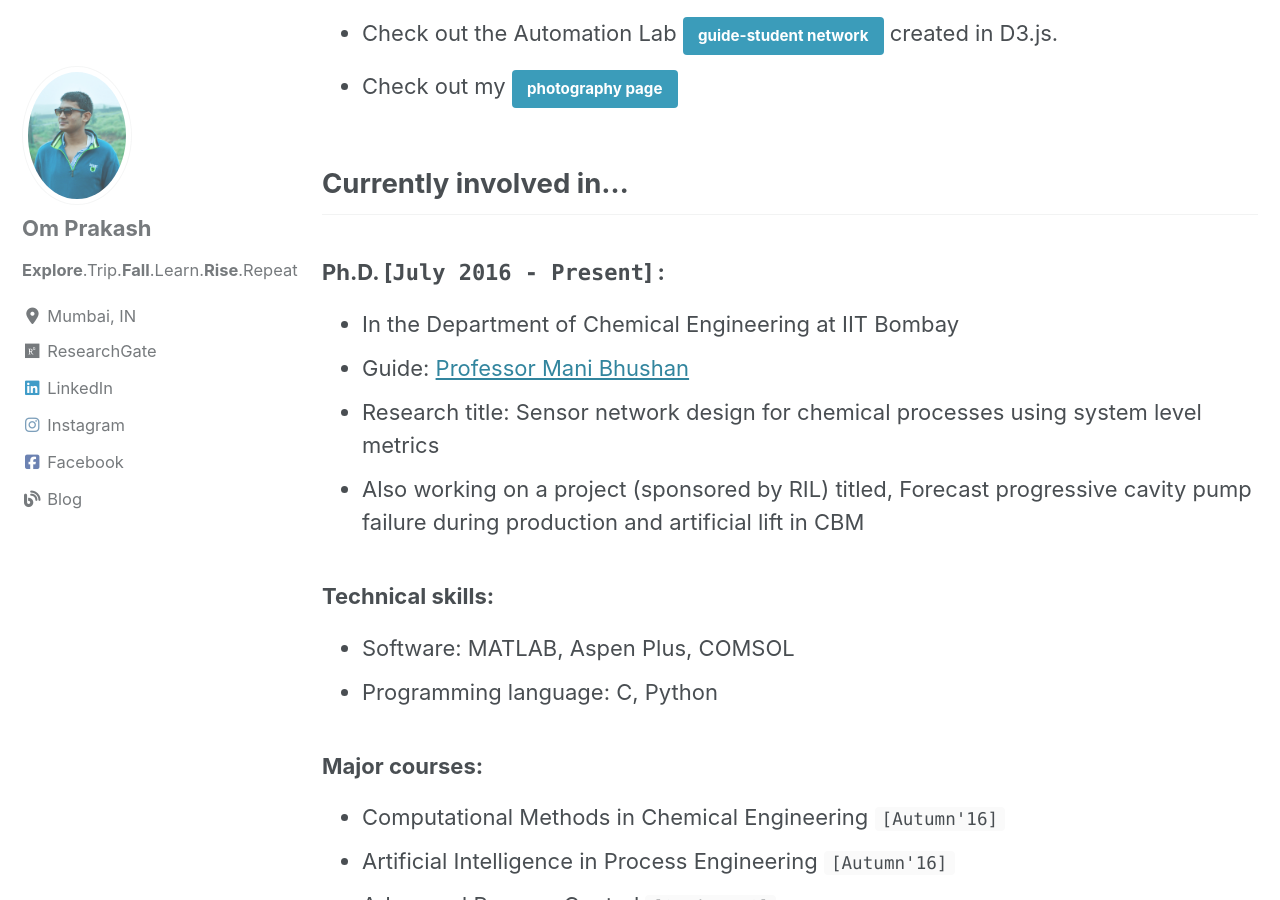
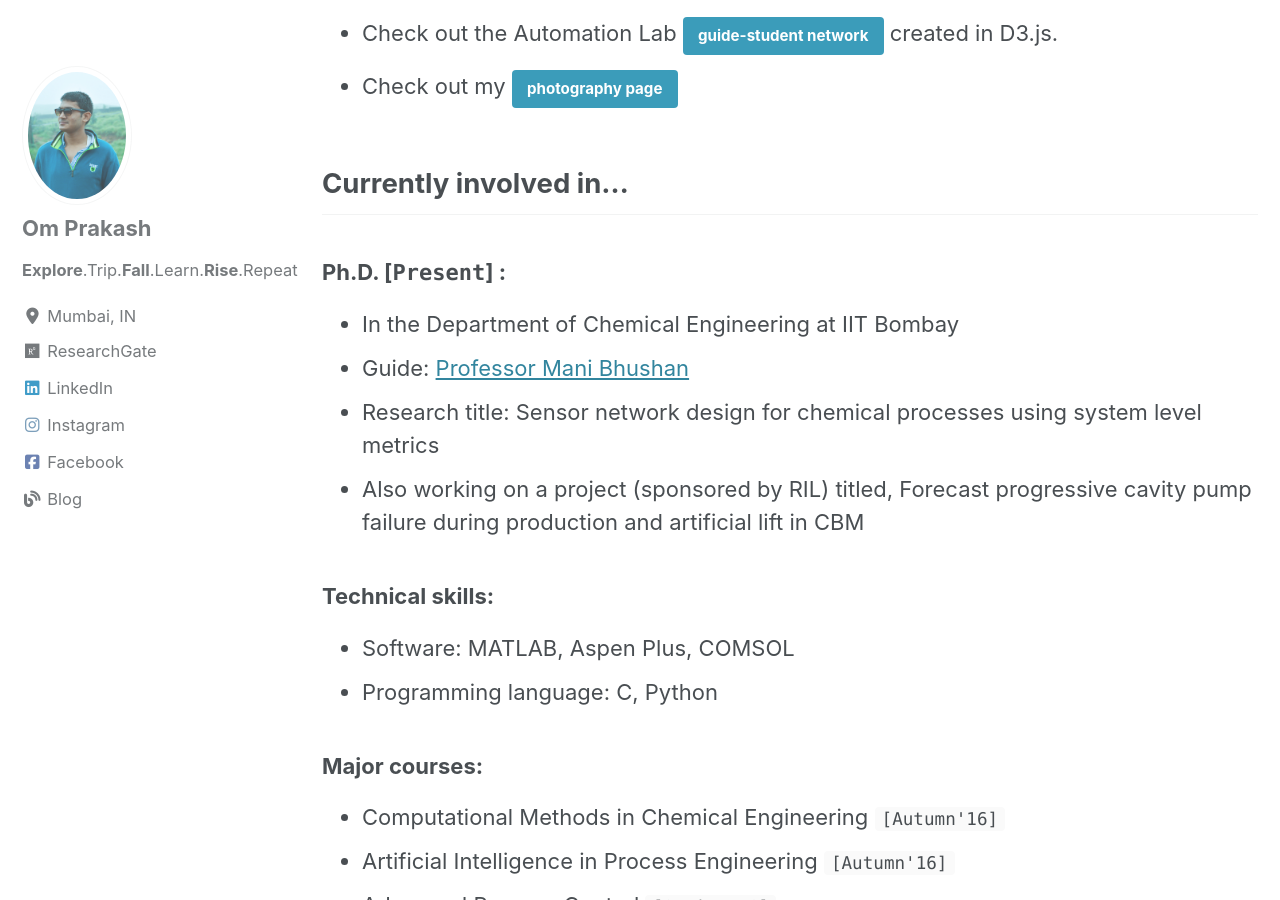
Before and after one commit to prakashoms/prakashoms.github.io, a Jekyll site: the page built from _pages/about.md, in a window 1280 px wide and 900 px high, scrolled down 313 px. Built offline with Jekyll 4.4.1, drawn with Linux system fonts in a browser that asks for light colours; cached includes are drawn as plain includes; nearby versions of some CDN libraries.

Commit message:
Update about.md

```diff
--- a/_pages/about.md
+++ b/_pages/about.md
@@ -21,7 +21,7 @@ My resume can be found here as a [PDF](#) (soon to be updated).
 
 ## Currently involved in...
 
-### Ph.D. [`July 2016 - Present`] :
+### Ph.D. [`Present`] :
 - In the Department of Chemical Engineering at IIT Bombay
 - Guide: [Professor Mani Bhushan](https://www.che.iitb.ac.in/faculty/mani-bhushan)
 - Research title: Sensor network design for chemical processes using system level metrics
```
